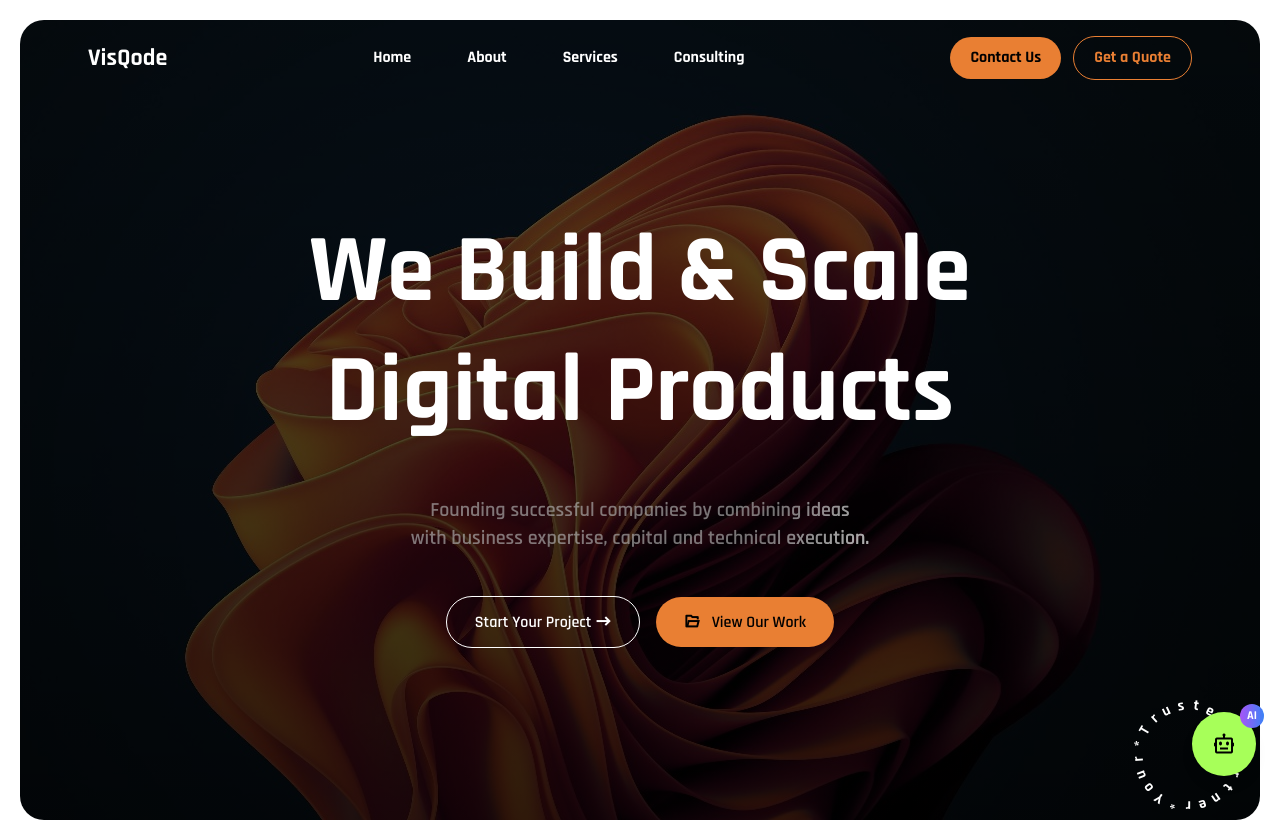
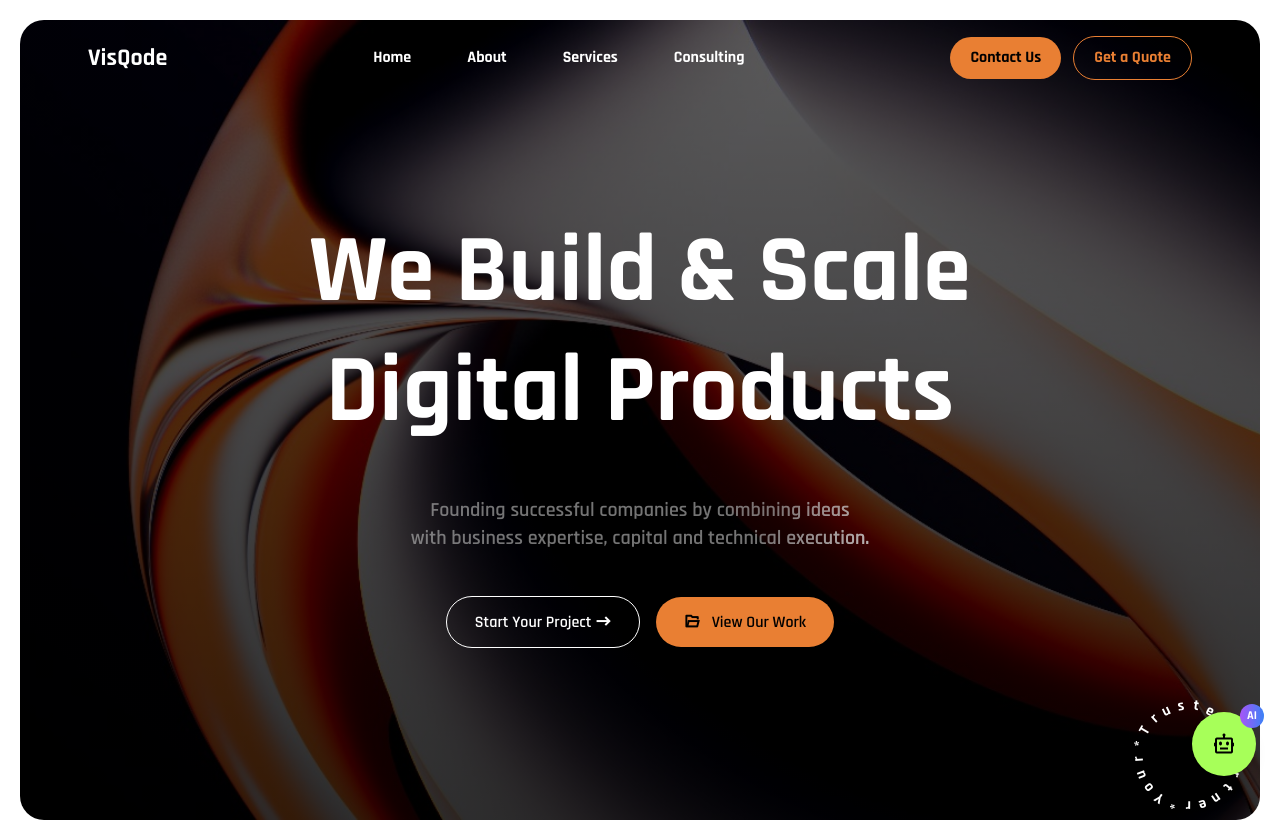
Before and after one commit to visqode/visqodeOLL, a Next.js app: page / in a window 1280 px wide. Shown: the top 822 px of the page. Built offline with nearby package versions, Linux system fonts and the light colour scheme; a web font is replaced by a local one.

Commit message:
Hero-bg changed

```diff
--- a/components/HeroSection.jsx
+++ b/components/HeroSection.jsx
@@ -35,7 +35,7 @@ const HeroSection = () => {
   return (
     <section
       style={{
-        backgroundImage: `linear-gradient(rgba(0, 0, 0, 0.6), rgba(0, 0, 0, 0.8)), url('/hero-bg2.jpeg')`,
+        backgroundImage: `linear-gradient(rgba(0, 0, 0, 0.6), rgba(0, 0, 0, 0.8)), url('/hero-bg.jpeg')`,
       }}
       className="min-h-screen bg-center bg-cover bg-no-repeat bg-gray-100 flex flex-col m-2 md:m-5 rounded-2xl md:rounded-3xl px-4 md:px-10 relative"
     >
```
